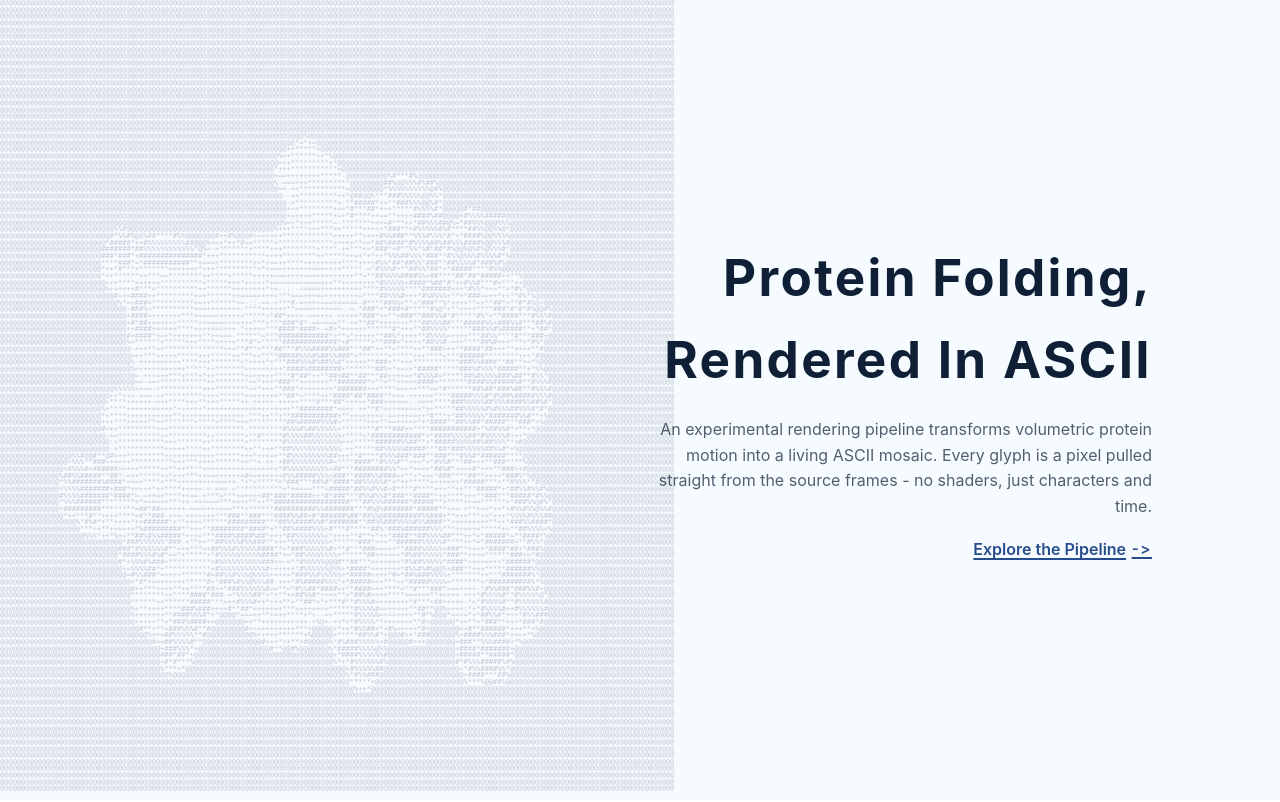
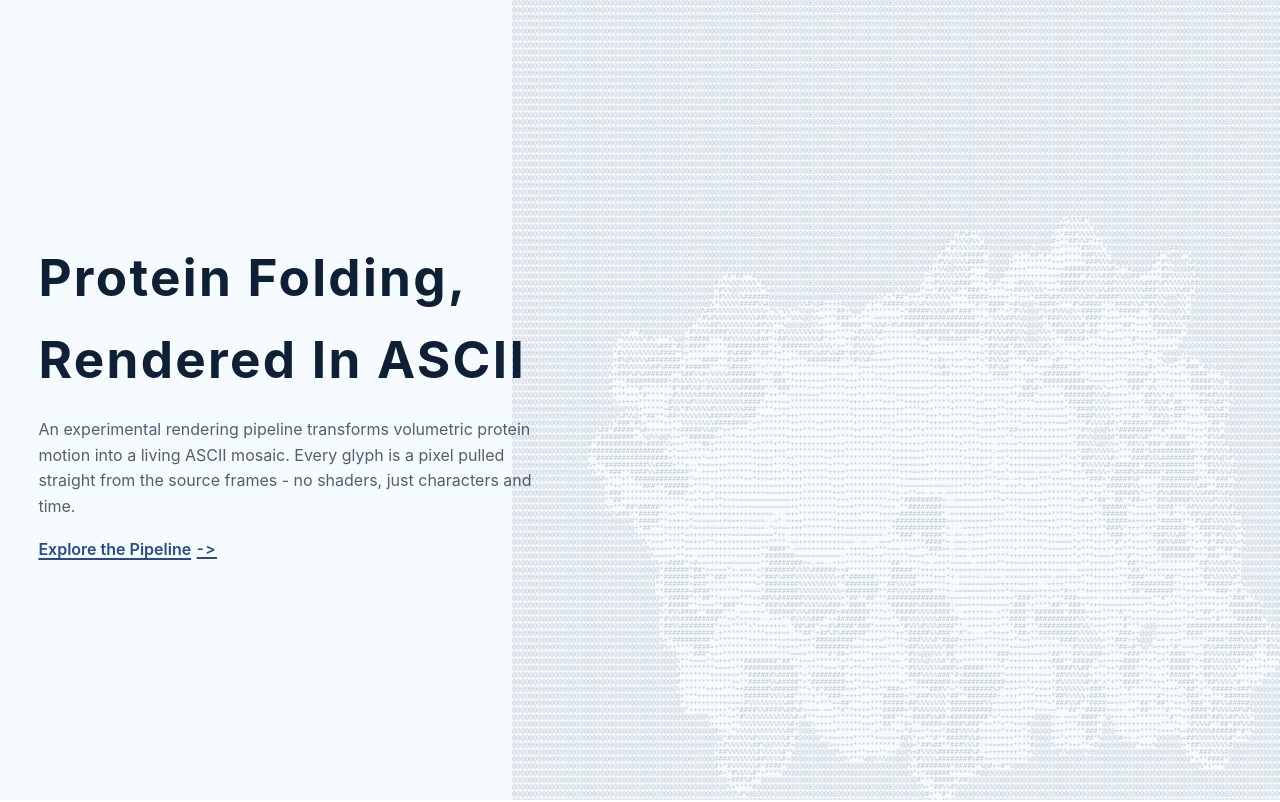
Before and after one commit to Komputerowe-Projektowanie-Lekow/webpage, a plain HTML site: page web/index.html in a window 1280 px wide. Shown: the top 802 px of the page. Drawn offline with Linux system fonts and the light colour scheme.

Commit message:
0.2 - second iteration

```diff
--- a/web/main.js
+++ b/web/main.js
@@ -1,13 +1,13 @@
 const CONFIG = {
-  fps: 45,
-  speed: 0.7,
+  fps: 60,
+  speed: 0.15,
   palette: " .:-=+*#%@",
-  yScale: 1.0,
-  lineAspect: 0.95,
-  charPixelTarget: 8,
-  minCols: 80,
-  maxCols: 4000,
-  preloadAhead: 12
+  yScale: 5.0,
+  lineAspect: 1.0,
+  charPixelTarget: 6,
+  minCols: 100,
+  maxCols: 500,
+  preloadAhead: 15
 };
 
 const screen = document.getElementById("screen");
@@ -254,9 +254,16 @@ function cacheKey(index, state) {
 
 function updateResolutionInternal(state, wrap, cache, inflight, force = false) {
   const width = wrap.clientWidth || 1;
+  const height = wrap.clientHeight || 1;
+
+  // Calculate columns and rows based on viewport dimensions to fill entire screen
   let cols = Math.floor(width / CONFIG.charPixelTarget);
   cols = Math.max(CONFIG.minCols, Math.min(CONFIG.maxCols, cols));
-  const rows = Math.max(24, Math.round(cols * state.aspect / CONFIG.yScale));
+
+  // Calculate rows based on viewport height to ensure full vertical coverage
+  let rows = Math.floor(height / (CONFIG.charPixelTarget * CONFIG.lineAspect));
+  rows = Math.max(rows, 24);
+
   const key = `${cols}x${rows}`;
   if (force || key !== state.resKey) {
     state.cols = cols;
@@ -269,23 +276,21 @@ function updateResolutionInternal(state, wrap, cache, inflight, force = false) {
 
 function convertBitmapToAscii(bitmap, canvas, ctx, state) {
   const cols = state.cols;
-  const scaledHeight = Math.max(1, Math.round(cols * state.aspect));
-  const sampleRows = state.rows;
+  const rows = state.rows;
 
+  // Scale image to exactly match our viewport-based resolution
   canvas.width = cols;
-  canvas.height = scaledHeight;
-  ctx.clearRect(0, 0, cols, scaledHeight);
-  ctx.drawImage(bitmap, 0, 0, cols, scaledHeight);
+  canvas.height = rows;
+  ctx.clearRect(0, 0, cols, rows);
+  ctx.drawImage(bitmap, 0, 0, cols, rows);
 
-  const image = ctx.getImageData(0, 0, cols, scaledHeight).data;
-  const stepY = scaledHeight / sampleRows;
-  const lines = new Array(sampleRows);
+  const image = ctx.getImageData(0, 0, cols, rows).data;
+  const lines = new Array(rows);
   const paletteSize = CONFIG.palette.length - 1;
 
-  for (let row = 0; row < sampleRows; row++) {
-    const sampleY = Math.min(scaledHeight - 1, Math.floor((row + 0.5) * stepY));
+  for (let row = 0; row < rows; row++) {
     let line = "";
-    let offset = sampleY * cols * 4;
+    let offset = row * cols * 4;
     for (let x = 0; x < cols; x++) {
       const r = image[offset];
       const g = image[offset + 1];
@@ -349,9 +354,12 @@ function fitFont(engine) {
     return;
   }
 
+  // Calculate font size to exactly fill viewport dimensions
   const pxByWidth = width / cols;
   const pxByHeight = height / (rows * CONFIG.lineAspect);
-  const px = Math.floor(Math.min(pxByWidth, pxByHeight));
+
+  // Use the larger value to ensure full coverage, then add a small buffer
+  const px = Math.ceil(Math.max(pxByWidth, pxByHeight) * 1.01);
 
   if (px > 0) {
     screen.style.fontSize = px + "px";
--- a/web/styles.css
+++ b/web/styles.css
@@ -60,25 +60,26 @@ body {
 .hero {
   min-height: 100vh;
   align-items: center;
-  justify-content: flex-end;
+  justify-content: flex-start;
   background: rgba(246, 251, 255, 0.75);
   padding: 0;
 }
 
 .hero .page-content {
-  max-width: 48rem;
-  margin-left: auto;
-  text-align: right;
-  padding: clamp(3.5rem, 8vw, 7rem) clamp(2rem, 10vw, 8rem);
+  max-width: 45vw;
+  margin-right: auto;
+  margin-left: 0;
+  text-align: left;
+  padding: clamp(3.5rem, 8vw, 7rem) clamp(1.5rem, 3vw, 3rem) clamp(3.5rem, 8vw, 7rem) clamp(1.5rem, 3vw, 3rem);
 }
 
 .hero .page-content p {
-  margin-left: auto;
+  margin-left: 0;
 }
 
 .hero a.cta {
   display: inline-flex;
-  align-self: flex-end;
+  align-self: flex-start;
   font-weight: 600;
   color: #264c8c;
   text-decoration: underline;
@@ -107,21 +108,25 @@ body {
   height: 100dvh;
   pointer-events: none;
   overflow: hidden;
+  display: flex;
+  align-items: center;
+  justify-content: flex-end;
 }
 
 #screen {
   margin: 0;
   padding: 0;
-  width: 100%;
-  height: 100%;
   white-space: pre;
   font-family: ui-monospace, SFMono-Regular, Menlo, Consolas, monospace;
   letter-spacing: 0;
+  line-height: 1;
   opacity: 0.90;
   color: #0b1b34;
   user-select: none;
-  overflow: hidden;
+  overflow: visible;
   display: block;
+  width: 60vw;
+  height: 100%;
 }
 
 .page:nth-of-type(2) {
@@ -154,14 +159,28 @@ body {
 
   .hero .page-content {
     margin-left: 0;
+    text-align: center;
     padding: clamp(3rem, 12vw, 5rem) clamp(1.5rem, 12vw, 4rem);
   }
 
   .hero .page-content p {
     margin-left: auto;
+    margin-right: auto;
   }
 
   .hero a.cta {
     align-self: center;
   }
+
+  .ascii-layer {
+    justify-content: center;
+  }
+
+  #screen {
+    width: 100vw;
+  }
+
+  .hero .page-content {
+    max-width: 100%;
+  }
 }
```
